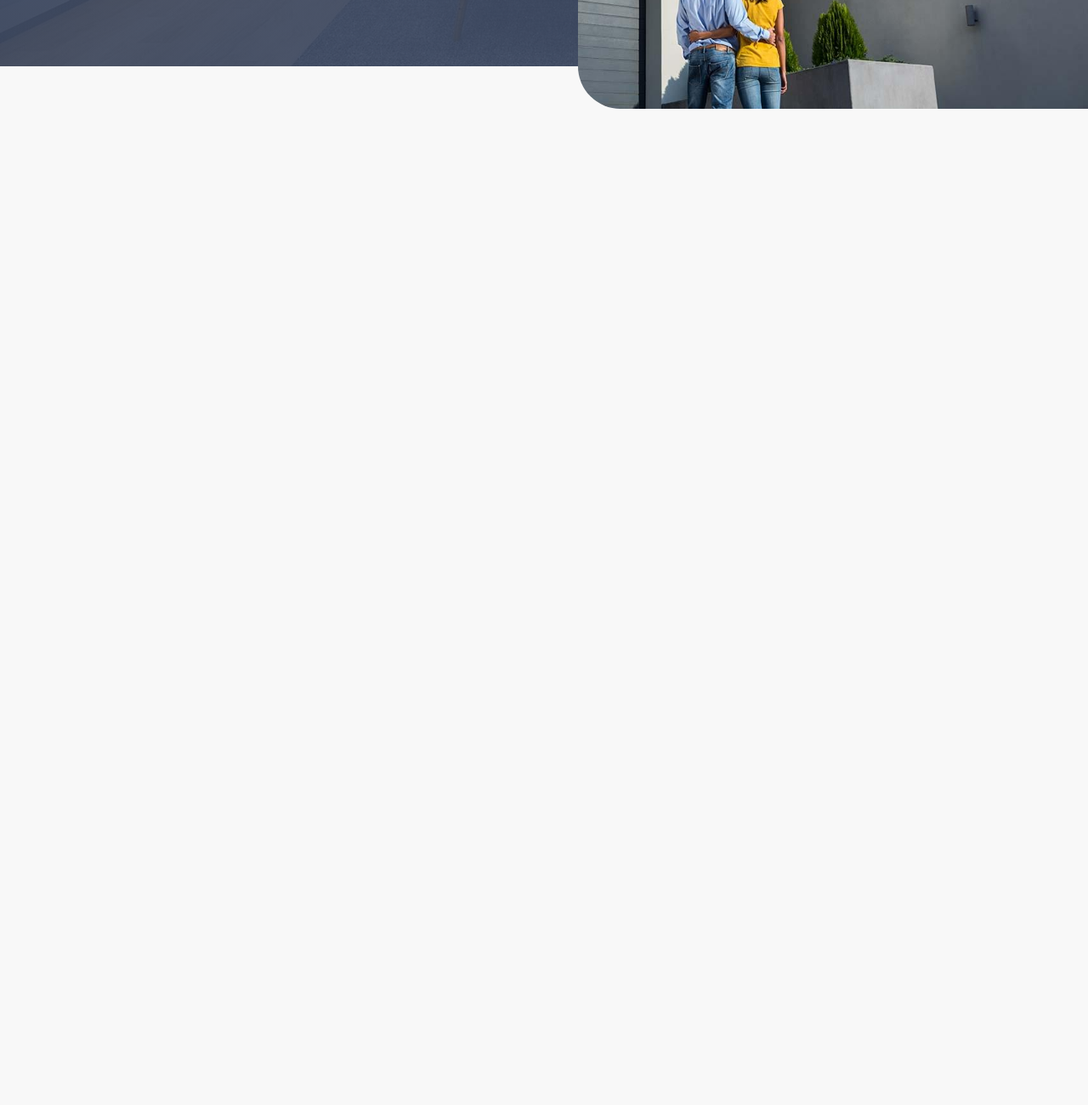
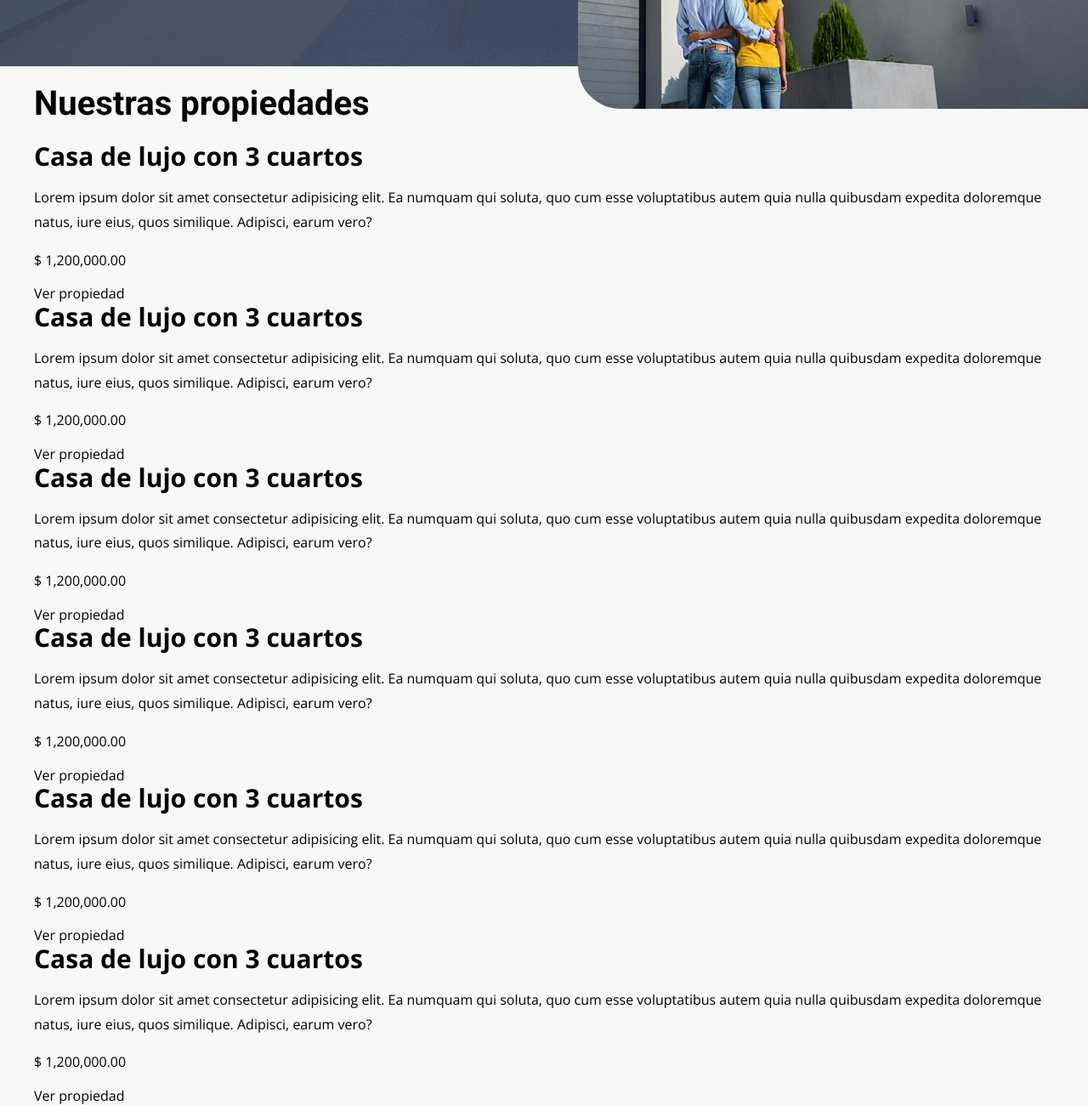
Before and after one commit to johnburetdev/RealState, a website: page index.html in a window 1280 px wide. Shown: the part 571-1871 px from the top of the page at 85% size. Before the commit the page ends 800 px from the top, so only its background shows below. Drawn offline with nearby package versions, Linux system fonts and the light colour scheme.

Commit message:
HTML propiedades termindo

```diff
--- a/index.html
+++ b/index.html
@@ -37,13 +37,89 @@
                     labore
                     nihil illum repellendus quae?</p>
 
-
                 <img src="build/img/imagenHeader.jpg" alt="imagen header" class="header__imagen">
             </div>
+        </div>
+    </header>
 
+
+    <main class="propiedades contenedor">
+        <h2 class="propiedades__heading">Nuestras <span>propiedades</span></h2>
+        <div class="propiedades__grid">
+            <div class="propiedad">
+                <div class="propiedaded__imagen">
+                    <h3 class="propiedad__nombre">Casa de lujo con 3 cuartos</h3>
+                </div>
+                <div class="propiedad__contenido">
+                    <p class="prpiedad__texto">Lorem ipsum dolor sit amet consectetur adipisicing elit. Ea numquam qui
+                        soluta, quo cum esse voluptatibus autem quia nulla quibusdam expedita doloremque natus, iure
+                        eius, quos similique. Adipisci, earum vero?</p>
+                    <p class="prpiedad__precio">$ 1,200,000.00</p>
+                    <a href="#" class="propiedad__enlace">Ver propiedad</a>
+                </div>
+            </div>
+            <div class="propiedad">
+                <div class="propiedaded__imagen">
+                    <h3 class="propiedad__nombre">Casa de lujo con 3 cuartos</h3>
+                </div>
+                <div class="propiedad__contenido">
+                    <p class="prpiedad__texto">Lorem ipsum dolor sit amet consectetur adipisicing elit. Ea numquam qui
+                        soluta, quo cum esse voluptatibus autem quia nulla quibusdam expedita doloremque natus, iure
+                        eius, quos similique. Adipisci, earum vero?</p>
+                    <p class="prpiedad__precio">$ 1,200,000.00</p>
+                    <a href="#" class="propiedad__enlace">Ver propiedad</a>
+                </div>
+            </div>
+            <div class="propiedad">
+                <div class="propiedaded__imagen">
+                    <h3 class="propiedad__nombre">Casa de lujo con 3 cuartos</h3>
+                </div>
+                <div class="propiedad__contenido">
+                    <p class="prpiedad__texto">Lorem ipsum dolor sit amet consectetur adipisicing elit. Ea numquam qui
+                        soluta, quo cum esse voluptatibus autem quia nulla quibusdam expedita doloremque natus, iure
+                        eius, quos similique. Adipisci, earum vero?</p>
+                    <p class="prpiedad__precio">$ 1,200,000.00</p>
+                    <a href="#" class="propiedad__enlace">Ver propiedad</a>
+                </div>
+            </div>
+            <div class="propiedad">
+                <div class="propiedaded__imagen">
+                    <h3 class="propiedad__nombre">Casa de lujo con 3 cuartos</h3>
+                </div>
+                <div class="propiedad__contenido">
+                    <p class="prpiedad__texto">Lorem ipsum dolor sit amet consectetur adipisicing elit. Ea numquam qui
+                        soluta, quo cum esse voluptatibus autem quia nulla quibusdam expedita doloremque natus, iure
+                        eius, quos similique. Adipisci, earum vero?</p>
+                    <p class="prpiedad__precio">$ 1,200,000.00</p>
+                    <a href="#" class="propiedad__enlace">Ver propiedad</a>
+                </div>
+            </div>
+            <div class="propiedad">
+                <div class="propiedaded__imagen">
+                    <h3 class="propiedad__nombre">Casa de lujo con 3 cuartos</h3>
+                </div>
+                <div class="propiedad__contenido">
+                    <p class="prpiedad__texto">Lorem ipsum dolor sit amet consectetur adipisicing elit. Ea numquam qui
+                        soluta, quo cum esse voluptatibus autem quia nulla quibusdam expedita doloremque natus, iure
+                        eius, quos similique. Adipisci, earum vero?</p>
+                    <p class="prpiedad__precio">$ 1,200,000.00</p>
+                    <a href="#" class="propiedad__enlace">Ver propiedad</a>
+                </div>
+            </div>
+            <div class="propiedad">
+                <div class="propiedaded__imagen">
+                    <h3 class="propiedad__nombre">Casa de lujo con 3 cuartos</h3>
+                </div>
+                <div class="propiedad__contenido">
+                    <p class="prpiedad__texto">Lorem ipsum dolor sit amet consectetur adipisicing elit. Ea numquam qui
+                        soluta, quo cum esse voluptatibus autem quia nulla quibusdam expedita doloremque natus, iure
+                        eius, quos similique. Adipisci, earum vero?</p>
+                    <p class="prpiedad__precio">$ 1,200,000.00</p>
+                    <a href="#" class="propiedad__enlace">Ver propiedad</a>
+                </div>
+            </div>
         </div>
-
-    </header>
+    </main>
 </body>
 
 </html>
```
